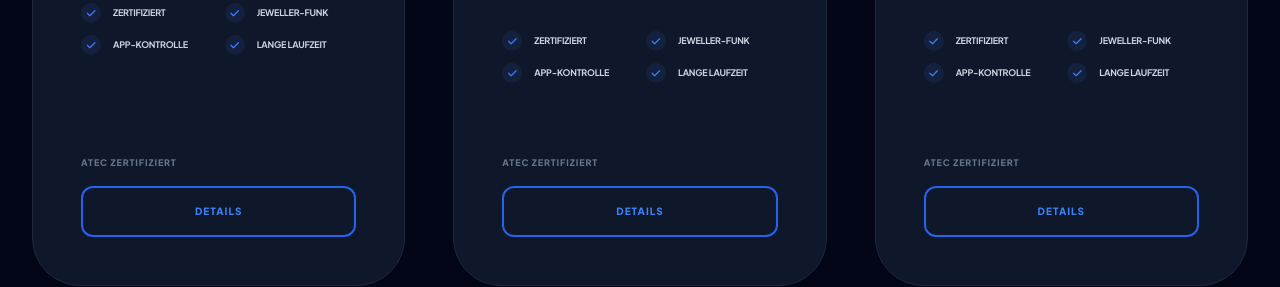
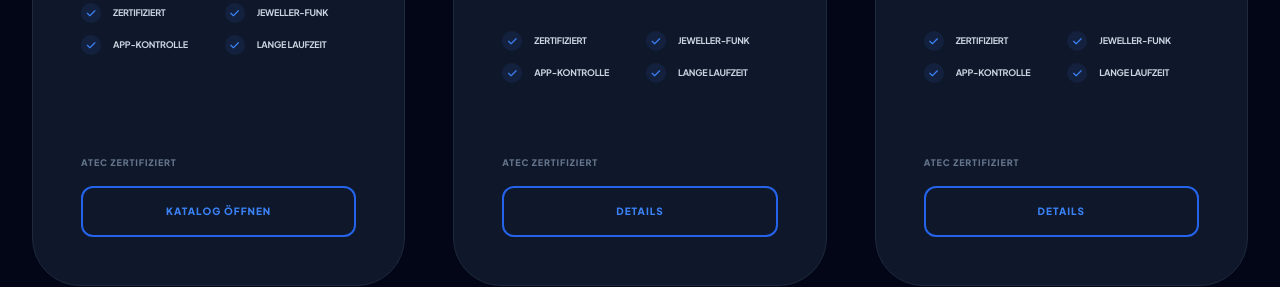
Before and after one commit to goessi70/ATec-Systems, a React (Vite) app: page /#/produkte in a window 1280 px wide. Shown: the part 1380-1667 px from the top of the page. Built offline with nearby package versions, Linux system fonts and the light colour scheme.

Commit message:
feat: integrate Hub G3 catalogue link into internal Iframe viewer

```diff
--- a/components/Products.tsx
+++ b/components/Products.tsx
@@ -197,19 +197,11 @@ const Products: React.FC<{ isDark: boolean; lang: Language }> = ({ isDark, lang
                     <div className="flex items-center justify-between">
                       <span className={`text-[9px] font-black uppercase tracking-widest ${isDark ? 'text-slate-500' : 'text-slate-400'}`}>{t.certified}</span>
                     </div>
-                    {product.id === 1 ? (
-                      <a
-                        href={hubG3Link}
-                        className={`w-full py-4 rounded-xl font-black text-[10px] uppercase tracking-widest border-2 transition-all flex items-center justify-center ${
-                          isDark ? 'border-blue-600 text-blue-500 hover:bg-blue-600 hover:text-white' : 'border-slate-900 text-slate-900 hover:bg-slate-900 hover:text-white'
-                        }`}
-                      >
-                        {t.details}
-                      </a>
-                    ) : (
                     <button
                       onClick={() => {
-                          if (product.id === 2) {
+                        if (product.id === 1) {
+                          setActiveIframe(hubG3Link);
+                        } else if (product.id === 2) {
                           setActiveIframe(superiorLink);
                         } else if (product.id === 3) {
                           setActiveIframe(baselineLink);
@@ -225,9 +217,8 @@ const Products: React.FC<{ isDark: boolean; lang: Language }> = ({ isDark, lang
                         isDark ? 'border-blue-600 text-blue-500 hover:bg-blue-600 hover:text-white' : 'border-slate-900 text-slate-900 hover:bg-slate-900 hover:text-white'
                       }`}
                     >
-                        {t.details}
+                      {product.id === 1 ? 'Katalog öffnen' : t.details}
                     </button>
-                    )}
                   </div>
               </div>
             </div>
```
Lines whose indentation alone changed are shown as unchanged.
